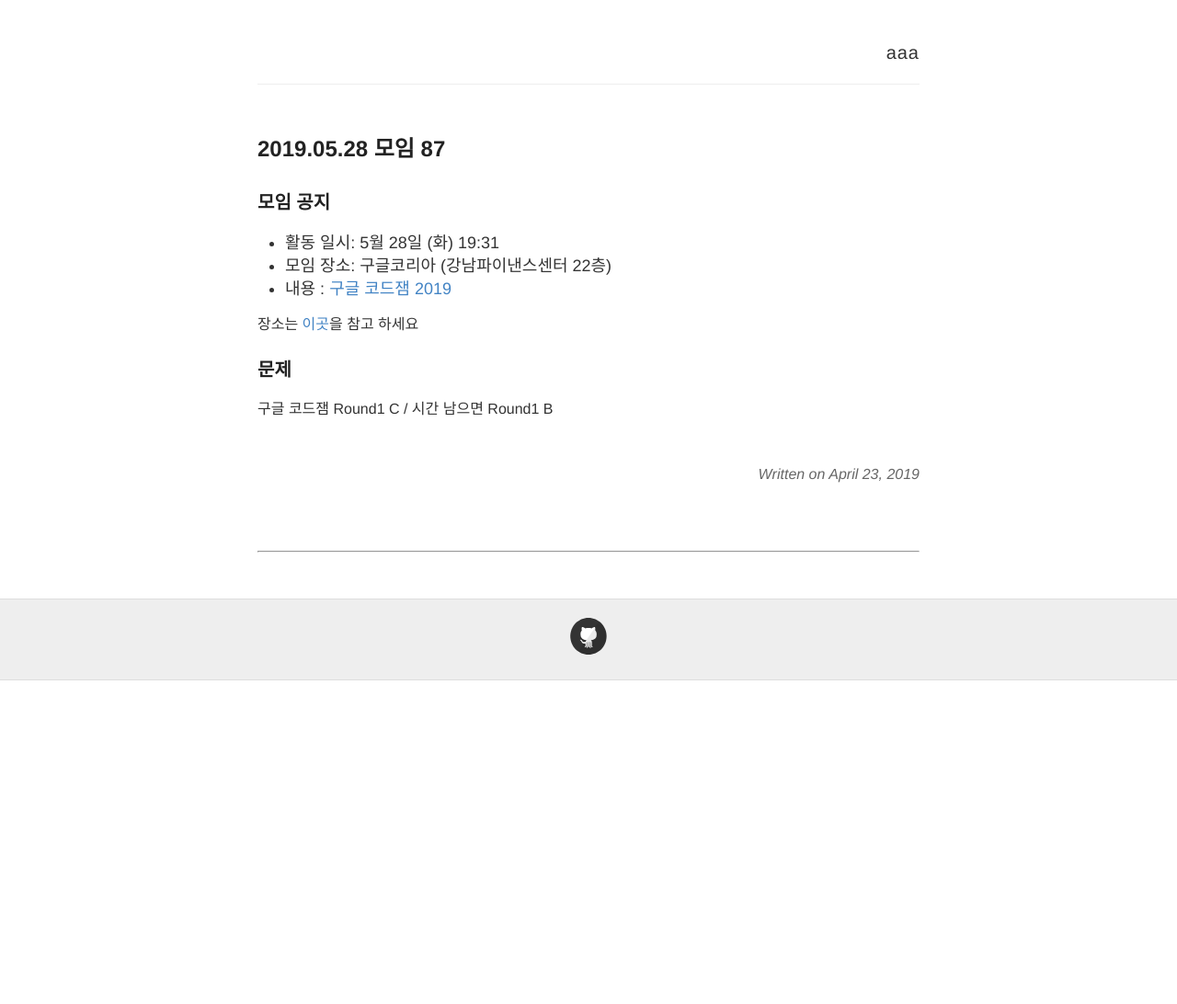
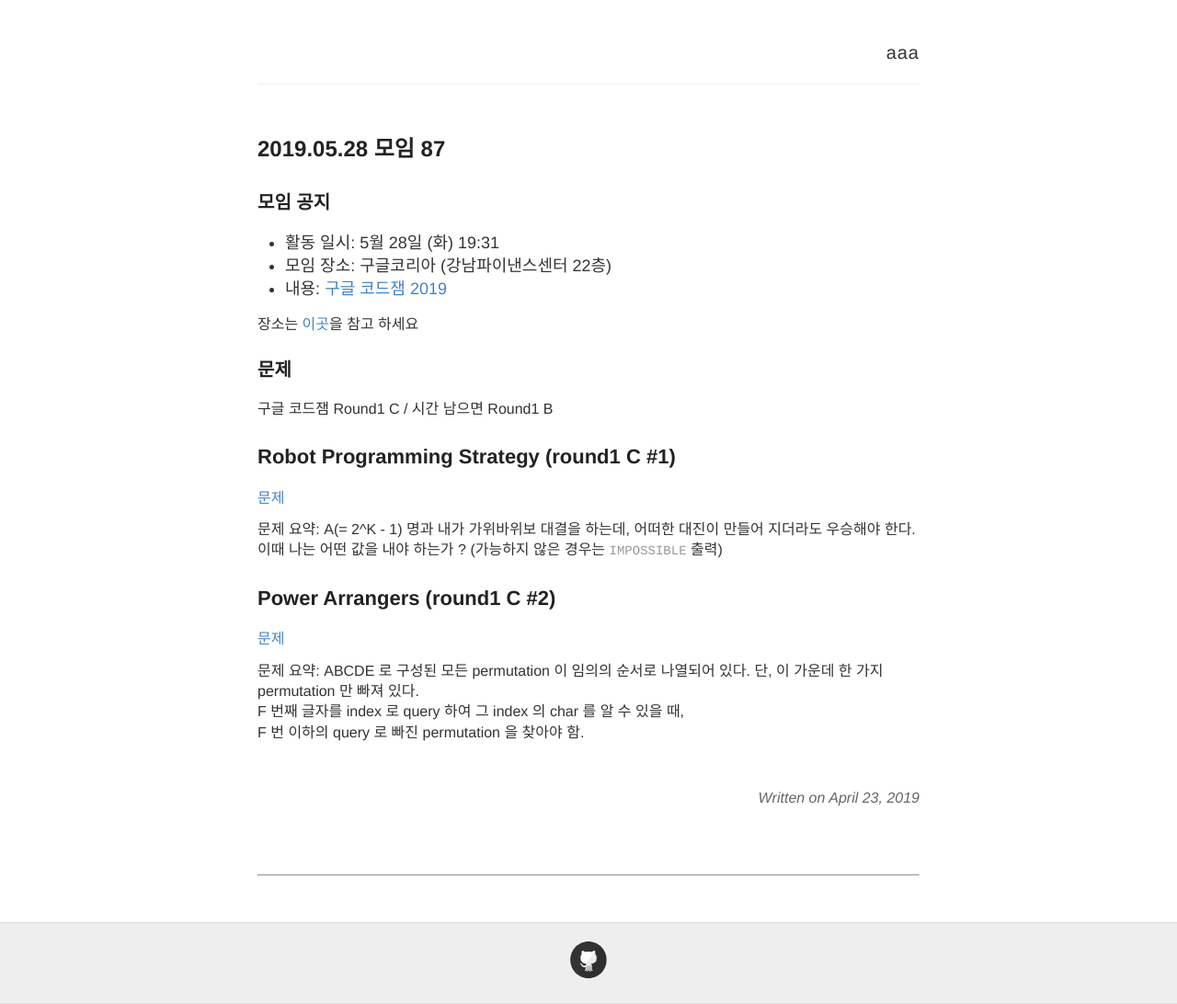
Before and after one commit to seirion/aaa, a Jekyll site: the page built from _posts/2019-05-28-meeting-087.md, in a window 1280 px wide. Shown: the whole page at 92% size. Built offline with Jekyll 4.4.1, drawn with Linux system fonts in a browser that asks for light colours; comment, search, counter and statistics services are not loaded; before the commit the page ends 900 px from its top, so only the background shows below that.

Commit message:
Update 2019-05-28-meeting-087.md

```diff
--- a/_posts/2019-05-28-meeting-087.md
+++ b/_posts/2019-05-28-meeting-087.md
@@ -9,10 +9,28 @@
 
 - 활동 일시: 5월 28일 (화) 19:31
 - 모임 장소: 구글코리아 (강남파이낸스센터 22층)
-- 내용 : [구글 코드잼 2019](https://codingcompetitions.withgoogle.com/codejam/)
+- 내용: [구글 코드잼 2019](https://codingcompetitions.withgoogle.com/codejam/)
 
 장소는 [이곳](https://place.map.daum.net/11584927)을 참고 하세요
 
 ### 문제
 
 구글 코드잼 Round1 C / 시간 남으면 Round1 B
+
+
+
+## Robot Programming Strategy (round1 C #1)
+
+[문제](https://codingcompetitions.withgoogle.com/codejam/round/00000000000516b9/0000000000134c90)
+
+문제 요약: A(= 2^K - 1) 명과 내가 가위바위보 대결을 하는데, 어떠한 대진이 만들어 지더라도 우승해야 한다.
+이때 나는 어떤 값을 내야 하는가 ? (가능하지 않은 경우는 `IMPOSSIBLE` 출력)
+
+
+## Power Arrangers (round1 C #2)
+
+[문제](https://codingcompetitions.withgoogle.com/codejam/round/00000000000516b9)
+
+문제 요약: ABCDE 로 구성된 모든 permutation 이 임의의 순서로 나열되어 있다. 단, 이 가운데 한 가지 permutation 만 빠져 있다.<br>
+F 번째 글자를 index 로 query 하여 그 index 의 char 를 알 수 있을 때,<br>
+F 번 이하의 query 로 빠진 permutation 을 찾아야 함.
```
